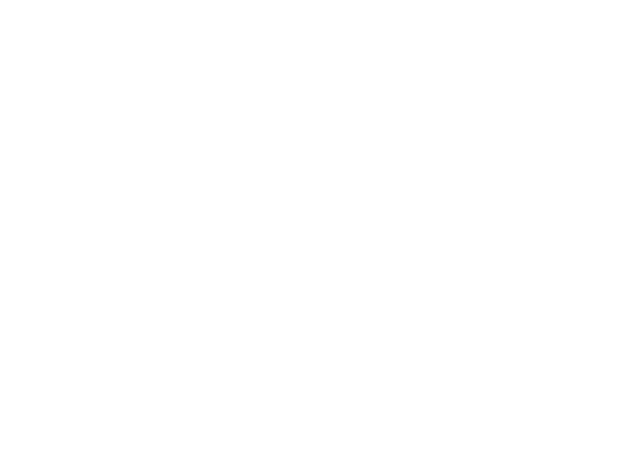
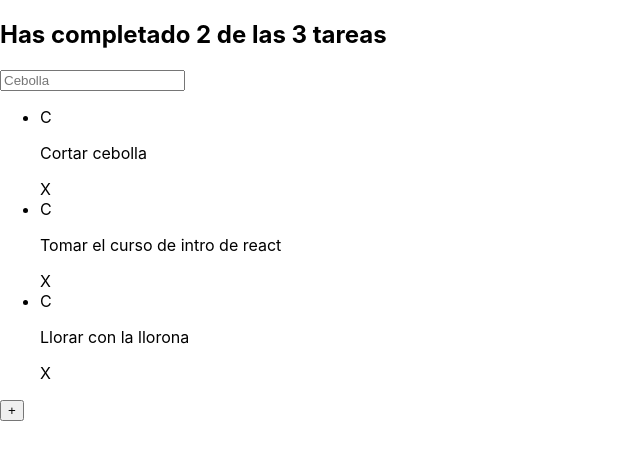
Before and after one commit to Jos017/TasksList-React-TypeScript, a React (Create React App) app: page / in a window 1280 px wide. Shown: the top 460 px of the page, without its empty margins (0-640 px from the left). Built offline with nearby package versions, Linux system fonts and the light colour scheme.

Commit message:
Add new components to main page

```diff
--- a/src/App.tsx
+++ b/src/App.tsx
@@ -1,8 +1,35 @@
 import React from 'react';
+import { TodoCounter } from './components/TodoCounter';
+import { TodoSearch } from './components/TodoSearch';
+import { TodoList } from './components/TodoList';
+import { TodoItem } from './components/TodoItem';
+import { CreateTodoList } from './components/CreateTodoList';
 // import "./App.css";
 
+interface List {
+  text: string;
+  completed: boolean;
+}
+
+const todos: List[] = [
+  { text: 'Cortar cebolla', completed: false },
+  { text: 'Tomar el curso de intro de react', completed: false },
+  { text: 'Llorar con la llorona', completed: false },
+];
+
 function App() {
-  return <div className="App"></div>;
+  return (
+    <React.Fragment>
+      <TodoCounter />
+      <TodoSearch />
+      <TodoList>
+        {todos.map((todo) => (
+          <TodoItem key={todo.text} text={todo.text} />
+        ))}
+      </TodoList>
+      <CreateTodoList />
+    </React.Fragment>
+  );
 }
 
 export default App;
--- /dev/null
+++ b/src/components/CreateTodoList.tsx
@@ -0,0 +1,5 @@
+import React from 'react';
+
+export const CreateTodoList = () => {
+  return <button>+</button>;
+};
--- /dev/null
+++ b/src/components/TodoCounter.tsx
@@ -0,0 +1,5 @@
+import React from "react";
+
+export const TodoCounter = () => {
+  return <h2>Has completado 2 de las 3 tareas</h2>;
+};
--- /dev/null
+++ b/src/components/TodoItem.tsx
@@ -0,0 +1,17 @@
+import React from 'react';
+
+interface Props {
+  children?: React.ReactNode;
+  key?: number | string;
+  text: string;
+}
+
+export const TodoItem = (props: Props) => {
+  return (
+    <li>
+      <span>C</span>
+      <p>{props.text}</p>
+      <span>X</span>
+    </li>
+  );
+};
--- /dev/null
+++ b/src/components/TodoList.tsx
@@ -0,0 +1,14 @@
+import React from 'react';
+
+interface Props {
+  children?: React.ReactNode;
+  key?: number | string;
+}
+
+export const TodoList = (props: Props) => {
+  return (
+    <section>
+      <ul>{props.children}</ul>
+    </section>
+  );
+};
--- /dev/null
+++ b/src/components/TodoSearch.tsx
@@ -0,0 +1,5 @@
+import React from 'react';
+
+export const TodoSearch = () => {
+  return <input placeholder="Cebolla" />;
+};
```
